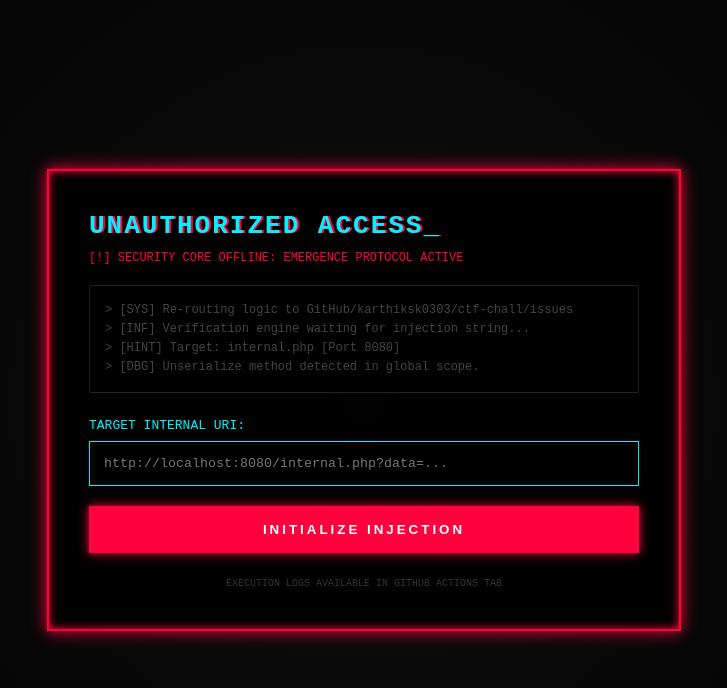
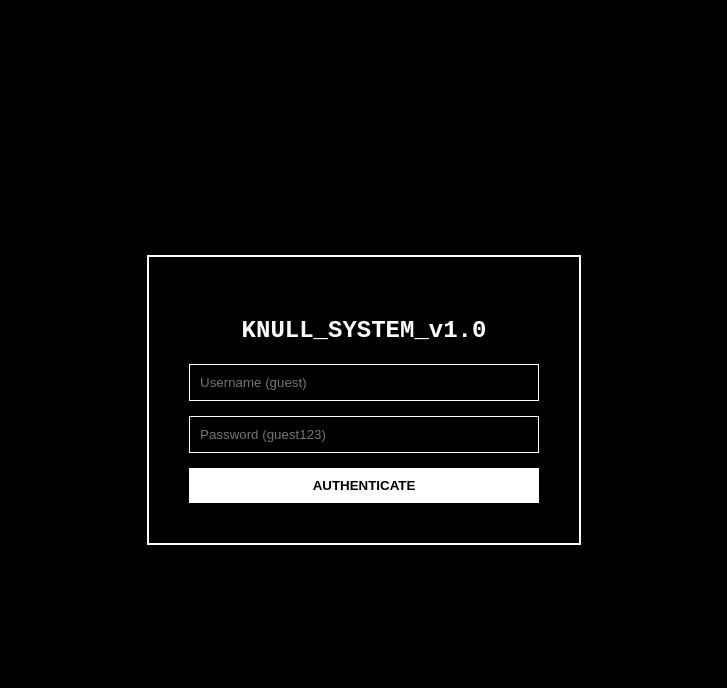
Before and after one commit to karthiksk0303/ctf-chall, a website: page index.html in a window 1280 px wide. Shown: the whole page, without its empty margins (276-1003 px from the left). Drawn offline with Linux system fonts and the light colour scheme.

Commit message:
Add files via upload

```diff
--- a/index.html
+++ b/index.html
@@ -2,127 +2,31 @@
 <html lang="en">
 <head>
     <meta charset="UTF-8">
-    <meta name="viewport" content="width=device-width, initial-scale=1.0">
-    <title>S.Y.S.T.E.M_O.V.E.R.R.I.D.E</title>
+    <title>KNULL | Internal Portal</title>
     <style>
-        :root { --neon: #ff003c; --bg: #050505; --text: #00f2ff; }
-        body {
-            background-color: var(--bg);
-            color: var(--text);
-            font-family: 'Courier New', monospace;
-            display: flex;
-            justify-content: center;
-            align-items: center;
-            height: 100vh;
-            margin: 0;
-            background: radial-gradient(circle, #101010 0%, #000 100%);
-            overflow: hidden;
-        }
-        .matrix-box {
-            border: 2px solid var(--neon);
-            padding: 40px;
-            background: rgba(0, 0, 0, 0.9);
-            box-shadow: 0 0 15px var(--neon), inset 0 0 10px var(--neon);
-            width: 95%;
-            max-width: 550px;
-            text-align: left;
-            position: relative;
-        }
-        .glitch {
-            font-size: 26px;
-            font-weight: bold;
-            text-transform: uppercase;
-            text-shadow: 2px 0 var(--neon);
-            margin-bottom: 10px;
-            letter-spacing: 2px;
-        }
-        .log-area {
-            background: #000;
-            border: 1px solid #222;
-            padding: 15px;
-            margin: 20px 0;
-            font-size: 12px;
-            color: #444;
-            line-height: 1.6;
-            border-radius: 2px;
-        }
-        .input-group {
-            margin-top: 25px;
-        }
-        label {
-            display: block;
-            margin-bottom: 8px;
-            font-size: 13px;
-            color: var(--text);
-            text-transform: uppercase;
-        }
-        input {
-            background: rgba(0, 0, 0, 0.8);
-            border: 1px solid var(--text);
-            color: var(--text);
-            padding: 14px;
-            width: 100%;
-            box-sizing: border-box;
-            margin-bottom: 20px;
-            font-family: 'Courier New', monospace;
-            outline: none;
-            transition: 0.3s;
-        }
-        input:focus {
-            box-shadow: 0 0 15px var(--text);
-        }
-        .btn {
-            background: var(--neon);
-            color: #fff;
-            padding: 16px;
-            border: none;
-            cursor: pointer;
-            font-weight: bold;
-            width: 100%;
-            text-transform: uppercase;
-            letter-spacing: 3px;
-            transition: 0.4s;
-            box-shadow: 0 0 10px var(--neon);
-        }
-        .btn:hover {
-            background: #fff;
-            color: var(--neon);
-            box-shadow: 0 0 25px #fff;
-        }
-        .info-footer {
-            margin-top: 25px;
-            font-size: 10px;
-            color: #333;
-            text-align: center;
-            text-transform: uppercase;
-        }
+        body { background: #000; color: #fff; font-family: 'Courier New', monospace; display: flex; justify-content: center; align-items: center; height: 100vh; margin: 0; }
+        .login-container { border: 2px solid #fff; padding: 40px; text-align: center; width: 350px; }
+        input { display: block; width: 100%; margin: 15px 0; background: #000; border: 1px solid #fff; color: #fff; padding: 10px; box-sizing: border-box; }
+        button { width: 100%; background: #fff; color: #000; border: none; padding: 10px; cursor: pointer; font-weight: bold; }
     </style>
 </head>
 <body>
-
-    <div class="matrix-box">
-        <div class="glitch">UNAUTHORIZED ACCESS_</div>
-        <p style="font-size: 12px; margin: 0; color: #ff003c;">[!] SECURITY CORE OFFLINE: EMERGENCE PROTOCOL ACTIVE</p>
-
-        <div class="log-area">
-            > [SYS] Re-routing logic to GitHub/karthiksk0303/ctf-chall/issues<br>
-            > [INF] Verification engine waiting for injection string...<br>
-            > [HINT] Target: internal.php [Port 8080]<br>
-            > [DBG] Unserialize method detected in global scope.
+    <div class="login-container">
+        <h2>KNULL_SYSTEM_v1.0</h2>
+        <div id="login-box">
+            <input type="text" id="username" placeholder="Username (guest)">
+            <input type="password" id="password" placeholder="Password (guest123)">
+            <button onclick="login()">AUTHENTICATE</button>
         </div>
-
-        <div class="input-group">
-            <form action="https://github.com/karthiksk0303/ctf-chall/issues/new" target="_blank" method="GET">
-                <label>Target Internal URI:</label>
-                <input type="text" name="title" placeholder="http://localhost:8080/internal.php?data=..." required>
-                <button type="submit" class="btn">INITIALIZE INJECTION</button>
-            </form>
-        </div>
-
-        <div class="info-footer">
-            Execution logs available in GitHub Actions Tab
+        <div id="portal-box" style="display: none;">
+            <h3>Welcome: <span id="display-user"></span></h3>
+            <p id="access-msg">ACCESS_LEVEL: RESTRICTED</p>
+            <div id="flag-section" style="display: none;">
+                <p style="border: 1px dashed #fff; padding: 15px; margin-top: 20px;">FLAG: PSNACET{W3bee3y_N4mmat44aan}</p>
+            </div>
+            <button onclick="logout()" style="margin-top: 20px; background: #555; color: #fff;">DISCONNECT</button>
         </div>
     </div>
-
+    <script src="script.js"></script>
 </body>
 </html>
--- /dev/null
+++ b/script.js
@@ -0,0 +1,24 @@
+function login() {
+    const u = document.getElementById('username').value;
+    const p = document.getElementById('password').value;
+    if (u === "guest" && p === "guest123") {
+        localStorage.setItem('role', 'user');
+        localStorage.setItem('user', u);
+        render();
+    } else { alert("Invalid Credentials"); }
+}
+function render() {
+    const role = localStorage.getItem('role');
+    const user = localStorage.getItem('user');
+    if (user) {
+        document.getElementById('login-box').style.display = 'none';
+        document.getElementById('portal-box').style.display = 'block';
+        document.getElementById('display-user').innerText = user;
+        if (role === 'admin') {
+            document.getElementById('flag-section').style.display = 'block';
+            document.getElementById('access-msg').innerText = "ACCESS_LEVEL: ADMINISTRATOR";
+        }
+    }
+}
+function logout() { localStorage.clear(); location.reload(); }
+window.onload = render;
```
